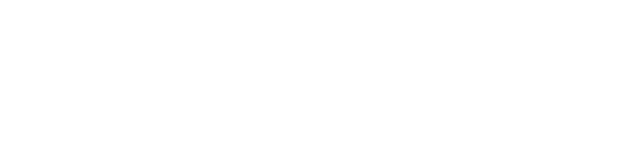
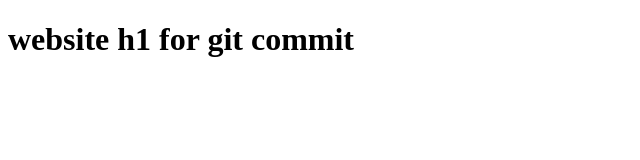
Before and after one commit to GHJBaek/git-branching, a plain HTML site: page index.html in a window 1280 px wide. Shown: the whole page, without its empty margins (0-640 px from the left). Drawn offline with Linux system fonts and the light colour scheme.

Commit message:
added new header

```diff
--- a/index.html
+++ b/index.html
@@ -7,6 +7,11 @@
   <title>Git branching lesson on test</title>
 </head>
 <body>
+  <h1>website h1 for git commit</h1>
+
+
+
+
 
 </body>
 </html>
```
